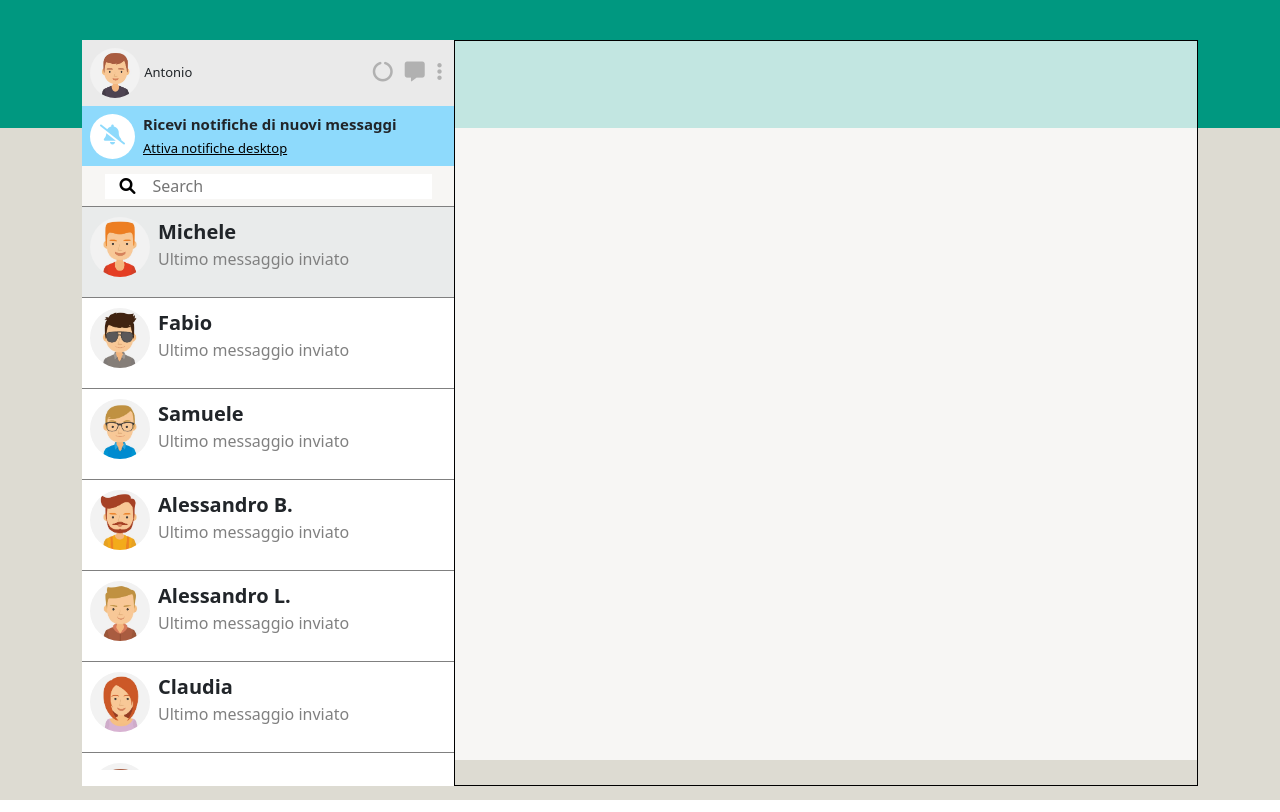
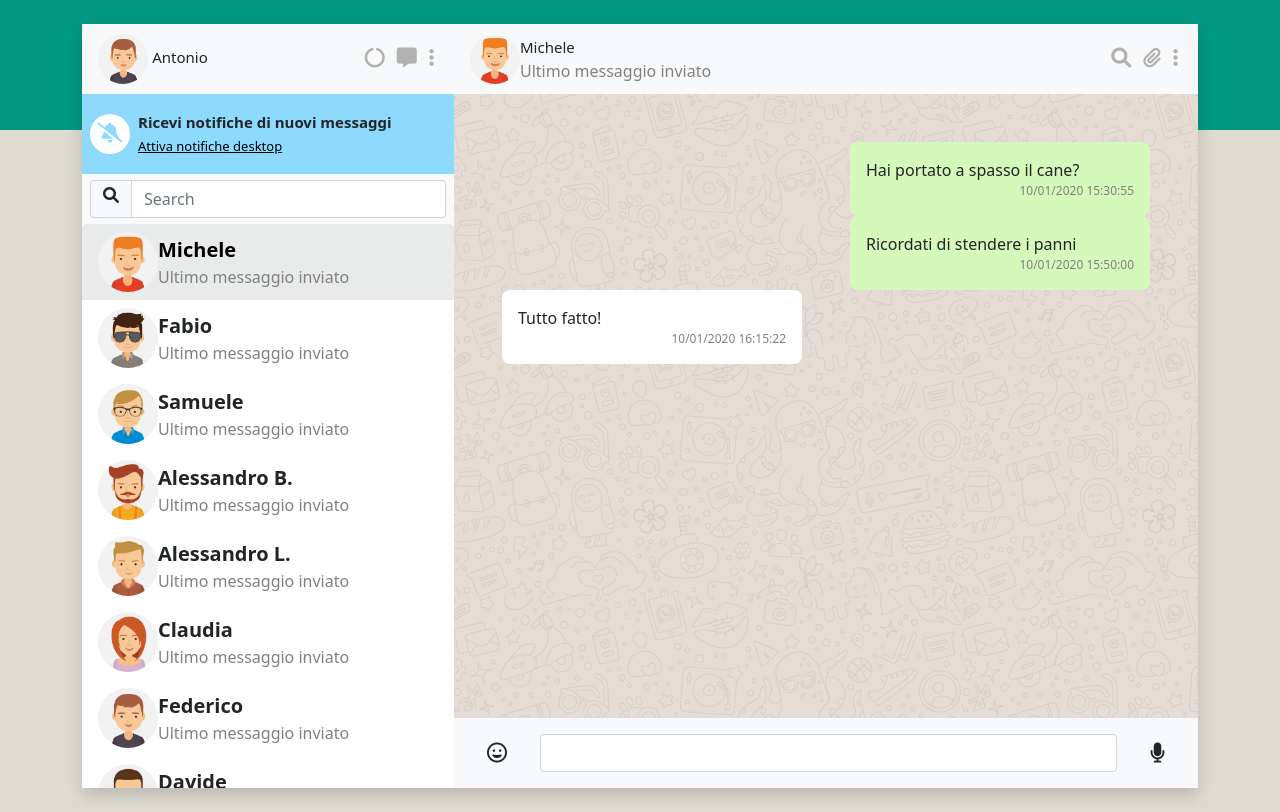
Before and after one commit to AntonioScarnera/vue-boolzapp, a plain HTML site: page index.html in a window 1280 px wide. Drawn offline with nearby package versions, Linux system fonts and the light colour scheme.

Commit message:
esercizio

```diff
--- a/css/style.css
+++ b/css/style.css
@@ -4,49 +4,39 @@
 
 
 body{
-    height: 100vh;
+    min-height: 100vh;
     background: rgb(0,152,128);
     background: linear-gradient(180deg, rgba(0,152,128,1) 16%, rgba(2,0,36,1) 16%, rgba(221,219,210,1) 16%);;
     position: relative;
 }
-
-
-#app{
-    width: 100%;
-    min-width: 900px;
-    min-height: 500px;
-    height: 90vh;
-    background: #ffffffc2;
+.header{
+ height: 70px;
 }
-
-.avatar-container{
-    background-color: #EAEAEA;
-    display: flex;
-    justify-content: space-between;
-    align-items: center;
-}
-.avatar-container img{
+.header img{
     width: 50px;
     border-radius: 50%;
 }
-.avatar-container span{
+.header span{
     font-weight:400;
-    font-size: 13px;
+    font-size: 15px;
 }
-.avatar-container i{
+.header i{
     color: #B1B1B1;
     padding: 0 4px;
     font-size: 20px;
 }
-.notific-alert{
+
+
+
+.notification{
     background-color: #8EDAFC;
-    height: 60px;
+    height: 80px;
 }
 .notific-symbol{
-    width: 45px;
-    height: 45px;
+    width: 40px;
+    height: 40px;
     text-align: center;
-    line-height: 45px;
+    line-height: 40px;
     border-radius: 50%;
     background-color: white;
 }
@@ -56,51 +46,41 @@ body{
 }
 .notific-text p{
     font-weight: 600;
-    font-size: 18px;
+    font-size: 16px;
 }
 .notific-text a{
     color: black;
-    font-size: 16px;
+    font-size: 14px;
     font-weight: 400;
 }
 
 
-.searchbox{
-    color: white;
-    height: 40px;
+.search-bar{
+    height: 50px;
     display: flex;
     justify-content: center;
     align-items: center;
 }
-.searchbox span{
- padding: 0 15px;
- height: 25px;
- color: black;
- background-color: white;
-}
-.searchbox input{
-    border: 0;
-    height: 25px;
-}
+
+
 .contacts{
     background-color: #fff;
-    overflow-y: scroll;
+    height: calc(100% - 200px);
 }
 ul{
     padding-left: 0;
     height: 70.5vh;
     overflow-y: auto;
 }
-.contacts-img{
-    list-style-type: none;
-    padding: 10px 0;
-    border-top: 1px solid gray;
+.contacts ul li{
     cursor: pointer;
+    border: 0;
 }
-.contacts-img:hover{
+
+.contacts ul li:hover{
     background-color: #F2F2F2;
 }
-.contacts-img img{
+.list-group-item img{
     width: 60px;
     border-radius: 50%;
 }
@@ -112,8 +92,52 @@ ul{
     color: grey;
 }
 
-.active{
+.list-group-item.active{
     background-color: #E9EBEB;
+    color: black;
+}
+
+.message-container{
+    height: calc(100% - 140px);
+    background-image: url(../img/mine.jpg);
+}
+.message-text{
+    width: 300px;
+    background-color: white;
+    border-radius: 8px;
+}
+.message-text span{
+    font-size: 12px;
+    color: gray;
+    text-align: end;
+}
+
+.sent{
+    background-color: #D5F9BA;
+    float: right;
+    clear: both;
+}
+.received{
+    background-color: white;
+    float: left;
+    clear: both;
+}
+
+
+
+.footer{
+    height: 70px;
+}
+.footer span{
+    padding: 10px 30px;
+}
+.footer span i{
+    padding: 3px;
+    cursor: pointer;
+    font-size: 20px;
+}
+.footer span i:hover{
+    color: green;
 }
 
 
--- a/index.html
+++ b/index.html
@@ -7,21 +7,19 @@
     <link href="https://cdn.jsdelivr.net/npm/bootstrap@5.1.3/dist/css/bootstrap.min.css" rel="stylesheet" integrity="sha384-1BmE4kWBq78iYhFldvKuhfTAU6auU8tT94WrHftjDbrCEXSU1oBoqyl2QvZ6jIW3" crossorigin="anonymous">
     <link rel="stylesheet" href="https://cdnjs.cloudflare.com/ajax/libs/font-awesome/6.0.0/css/all.min.css" integrity="sha512-9usAa10IRO0HhonpyAIVpjrylPvoDwiPUiKdWk5t3PyolY1cOd4DSE0Ga+ri4AuTroPR5aQvXU9xC6qOPnzFeg==" crossorigin="anonymous" referrerpolicy="no-referrer" />
     <script src="https://cdn.jsdelivr.net/npm/vue@2/dist/vue.js"></script>
+    <script src="https://unpkg.com/dayjs@1.8.21/dayjs.min.js"></script>
 
 
     <link rel="stylesheet" href="css/style.css">
     <title>Boolzapp</title>
 </head>
 <body>
-    <div class="container d-flex justify-content-center align-items-center h-100 w-100">
     <div id="app">
-            <div class="row h-100 g-0">
+        <div class="container h-100 py-4">
+            <div class="row align-items-stretch h-100 g-0 shadow bg-body rounded">
+                <div class="col-4 bg-light h-100">
 
-                <div class="col-4 p-0">
-
-                   <div class="d-flex flex-column">
-                        <div class="col w-100">
-                            <div class="p-2 avatar-container">
+                    <div class="header d-flex align-items-center justify-content-between px-3">
                         <div>
                             <img src="img/avatar_7.jpg" alt="avatar">
                             <span>Antonio</span>
@@ -32,7 +30,8 @@
                             <i class="fa-solid fa-ellipsis-vertical"></i>
                         </div>
                     </div>
-                            <div class="notific-alert d-flex align-items-center justify-content-start">
+
+                    <div class="notification d-flex align-items-center">
                         <div class="notific-symbol mx-2">
                             <i class="fa-solid fa-bell-slash"></i>
                         </div>
@@ -41,36 +40,62 @@
                                 <a href="">Attiva notifiche desktop</a>
                         </div>
                     </div>
-                            <div class="searchbox">
-                                <span class="d-inline-block"><i class="fa-solid fa-magnifying-glass"></i></span>
-                                <input type="text" placeholder="Search" size="25px">
+
+                    <div class="search-bar">
+                        <div class="input-group  p-2">
+                            <span class="input-group-text fa fa-search bg-light" id="basic-addon1"></span>
+                            <input type="text" class="form-control" placeholder="Search" v-model="searchText">
                         </div>
                     </div>
 
+                    <div class="contacts">
+                        <ul class="list-group">
+                            <li class="list-group-item" v-for="(contact, index) in filteredContacts" :class="{'active' : activeIndex +1 === contact.id}" @click="vewChat(contact.id)" :key="contact.id">
 
+                                <div v-if="contact.visible" class="d-flex justify-content-start align-items-center">
+                                    <img class="rounded-circle" :src="'img/avatar' + contact.avatar + '.jpg'" alt="'Avatar '+contact.name">
+                                    <div>
+                                        <span class="name">{{contact.name}}</span>
+                                        <p class="activity m-0">Ultimo messaggio inviato</p>
+                                    </div>
+                                </div>
 
-
-                        <div class="col  w-100 contacts">
-                            <ul>
-                                <li class="contacts-img d-flex" v-for="(user, index) in contacts" :class="{'active' : index === activeIndex}" @click="activeIndex = index">
-                                    <div class="mx-2">
-                                        <img :src="'img/avatar' + user.avatar + '.jpg'" alt="user-image">
-                                    </div>
-                                    <div>
-                                        <span class="name">{{user.name}}</span>
-                                        <p class="activity">Ultimo messaggio inviato</p>
-                                    </div>
                             </li>
                         </ul>
                     </div>
-                   </div>
+
 
                 </div>
 
-                <div class="col-8 p-0 debug">
+                <div class="col-8 bg-light">
+                    <div class="header d-flex justify-content-between align-items-center px-3">
+                        <div class="d-flex justify-content-start align-items-center">
+                            <img class="rounded-circle" :src="'img/avatar' + contacts[activeIndex].avatar + '.jpg'" alt="'Avatar '+contacts[activeIndex].name">
+                            <div class="contact-profile">
+                                <span class="name">{{contacts[activeIndex].name}}</span>
+                                <p class="activity m-0">Ultimo messaggio inviato</p>
+                            </div>
+                        </div>
+                        <div>
+                            <i class="fa-solid fa-magnifying-glass"></i>
+                            <i class="fa-solid fa-paperclip"></i>
+                            <i class="fa-solid fa-ellipsis-vertical"></i>
+                        </div>
+                    </div>
+                    <div class="message-container p-5">
+                        <div class="message-text" v-for="(item, index) in contacts[activeIndex].messages" :key="index" :class="item.status === 'sent' ? 'sent' : 'received'">
+                            <div class="p-3">
+                                <p class="m-0">{{item.message}}</p>
+                                <span class="d-block">{{item.date}}</span>
+                            </div>
+                        </div>
+                    </div>
+                    <div class="footer d-flex justify-content-center align-items-center">
+                        <span><i class="fa-regular fa-face-grin"></i></span>
+                        <input type="text" class="form-control" v-model="message" @keyup.enter="sendMessage">
+                        <span><i class="fa-solid fa-microphone"></i></span>
 
-
-
+                    </div>
                 </div>
 
             </div>
--- a/js/script.js
+++ b/js/script.js
@@ -174,5 +174,47 @@ const app = new Vue({
 
         ],
         activeIndex: 0,
+        searchText: '',
+        message:''
+    },
+    methods:{
+        vewChat(id){
+            const index = this.contacts.findIndex((contact)=> {
+                return contact.id === id;
+            })
+            this.activeIndex = index;
+        },
+        sendMessage(){
+            if(this.message==='' ||this.message==='  ')return
+            const newMessage = {
+                date: dayjs().format('DD/MM/YYYY HH:mm:ss'),
+                message: this.message,
+                status: 'sent'
+            }
+            const responsMessage = {
+                date: dayjs().format('DD/MM/YYYY HH:mm:ss'),
+                message: 'OK',
+                status: 'received'
+            }
+            this.contacts[this.activeIndex].messages.push(newMessage);
+            this.message = '';
+            setTimeout(()=>{
+                this.contacts[this.activeIndex].messages.push(responsMessage);
+            },2000)
+        },
+        // filterContact(){
+        //     this.contacts.forEach(contact => {
+        //         if(contact.name.toLowerCase().includes(this.searchText.toLowerCase())){
+        //             contact.visible = true;
+        //         }else{
+        //             contact.visible = false;
+        //         }
+        //     });
+        // }
+    },
+    computed: {
+        filteredContacts(){
+            return this.contacts.filter((contact)=> contact.name.toLowerCase().includes(this.searchText.toLowerCase()))
+        }
     }
 })
```
Lines whose indentation alone changed are shown as unchanged.
